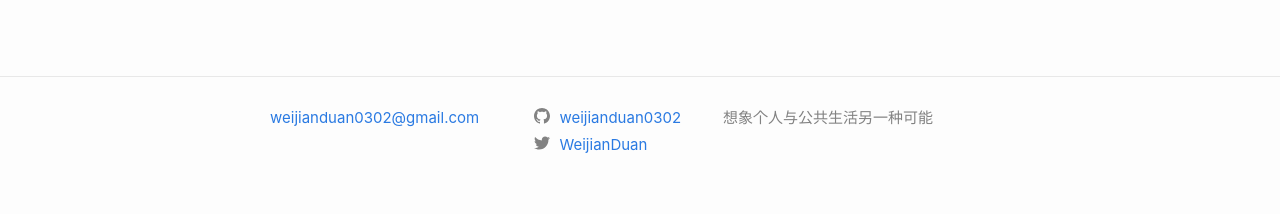
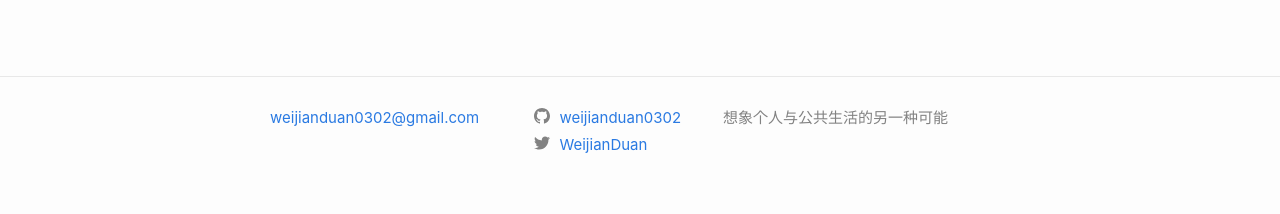
Before and after one commit to weijianduan0302/blog, a Jekyll site: the page built from index.markdown, in a window 1280 px wide. Shown: the part 1670-1884 px from the top of the page. Built offline with Jekyll 4.4.1, drawn with Linux system fonts in a browser that asks for light colours; comment, search, counter and statistics services are not loaded.

Commit message:
fix site description

```diff
--- a/_config.yml
+++ b/_config.yml
@@ -21,7 +21,7 @@
 title: Weijian Duan
 email: weijianduan0302@gmail.com
 description: >- # this means to ignore newlines until "baseurl:"
-  想象个人与公共生活另一种可能
+  想象个人与公共生活的另一种可能
 baseurl: "" # the subpath of your site, e.g. /blog
 url: "" # the base hostname & protocol for your site, e.g. http://example.com
 twitter_username: WeijianDuan
```
